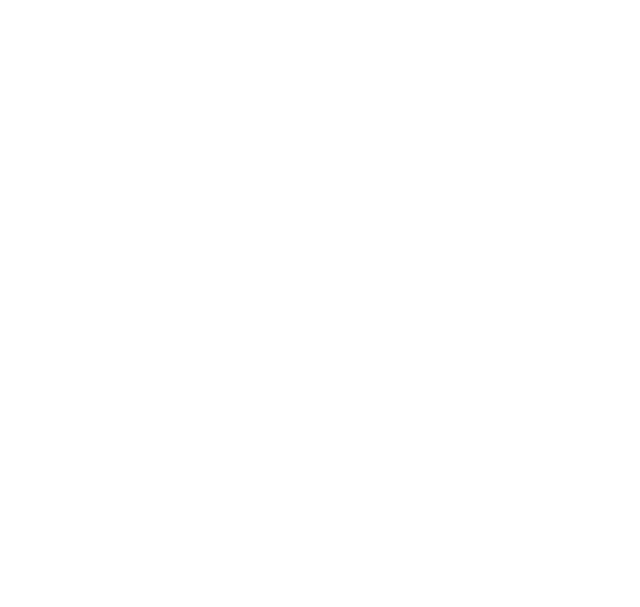
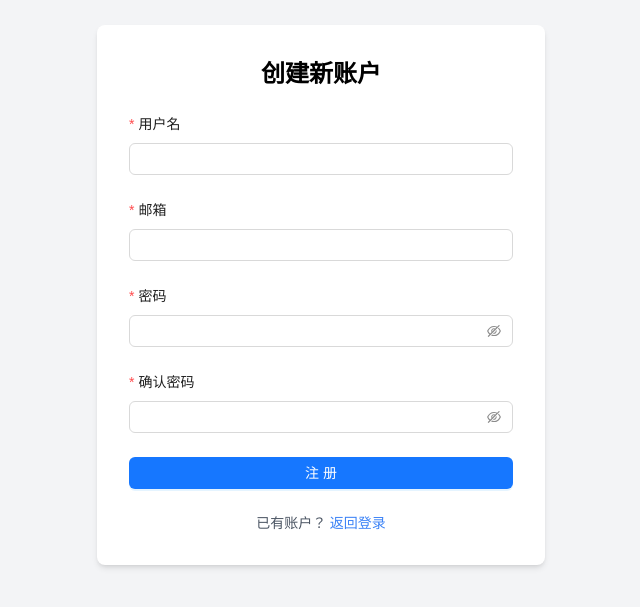
Before and after one commit to lamvyc/flowchart-frontend, a Vue app: page /register in a window 1280 px wide. Before the commit this address had no page. Shown: the part 105-712 px from the top of the page, without its empty margins (319-959 px from the left). Built offline with nearby package versions, Linux system fonts and the light colour scheme.

Commit message:
完成注册,稳固地基

```diff
--- a/src/api/auth.ts
+++ b/src/api/auth.ts
@@ -11,11 +11,17 @@
   token_type: string;
 }
 
+export interface RegisterData {
+  username: string;
+  password: string;
+  email: string;
+}
+
 /**
  * 用户注册 API
  * @param data {username, password}
  */
-export function register(data: unknown): Promise<User> {
+export function register(data: RegisterData): Promise<User> {
   return service({
     url: '/auth/register',
     method: 'post',
--- a/src/components/HelloWorld.vue
+++ /dev/null
@@ -1,38 +0,0 @@
-<script setup lang="ts">
-import { ref } from 'vue';
-
-defineProps<{ msg: string }>();
-
-const count = ref(0);
-</script>
-
-<template>
-  <h1>{{ msg }}</h1>
-
-  <div class="card">
-    <button type="button" @click="count++">count is {{ count }}</button>
-    <p>
-      Edit
-      <code>components/HelloWorld.vue</code> to test HMR
-    </p>
-  </div>
-
-  <p>
-    Check out
-    <a href="https://vuejs.org/guide/quick-start.html#local" target="_blank">create-vue</a>, the
-    official Vue + Vite starter
-  </p>
-  <p>
-    Learn more about IDE Support for Vue in the
-    <a href="https://vuejs.org/guide/scaling-up/tooling.html#ide-support" target="_blank"
-      >Vue Docs Scaling up Guide</a
-    >.
-  </p>
-  <p class="read-the-docs">Click on the Vite and Vue logos to learn more</p>
-</template>
-
-<style scoped>
-.read-the-docs {
-  color: #888;
-}
-</style>
--- a/src/router/index.ts
+++ b/src/router/index.ts
@@ -7,7 +7,12 @@
     path: '/login',
     name: 'Login',
     // 稍后我们会创建这个视图组件
-    component: () => import('@/views/LoginView.tsx'),
+    component: () => import('@/views/LoginView.vue'),
+  },
+  {
+    path: '/register',
+    name: 'Register',
+    component: () => import('@/views/RegisterView.vue'),
   },
   {
     path: '/',
@@ -27,7 +32,7 @@
 });
 
 // --- 全局前置守卫 (Navigation Guard) ---
-router.beforeEach(async (to, from, next) => {
+router.beforeEach(async (to, _, next) => {
   const authStore = useAuthStore();
 
   // 1. 检查路由是否需要认证
--- a/src/views/DashboardView.vue
+++ b/src/views/DashboardView.vue
@@ -1,4 +1,3 @@
-<!-- src/views/DashboardView.vue -->
 <template>
   <div class="p-8">
     <h1 class="text-3xl font-bold">仪表盘</h1>
--- a/src/views/LoginView.tsx
+++ /dev/null
@@ -1,84 +0,0 @@
-/* eslint-disable @typescript-eslint/no-explicit-any */
-import { defineComponent, reactive } from 'vue';
-import { useRouter } from 'vue-router';
-import { Form, Input, Button, message } from 'ant-design-vue';
-import { useAuthStore } from '@/store/auth';
-
-export default defineComponent({
-  name: 'LoginView',
-  setup() {
-    const authStore = useAuthStore();
-    const router = useRouter();
-
-    // 创建响应式的表单数据对象
-    const formState = reactive({
-      username: '',
-      password: '',
-    });
-
-    // 登录按钮的加载状态
-    const loading = reactive({
-      value: false,
-    });
-
-    /**
-     * 表单提交成功后的处理函数
-     */
-    const onFinish = async (values: any) => {
-      console.log('表单提交:', values);
-      loading.value = true;
-
-      try {
-        // 创建 FormData
-        const formData = new FormData();
-        formData.append('username', formState.username);
-        formData.append('password', formState.password);
-
-        // 调用 store 中的 login action
-        await authStore.login(formData);
-
-        message.success('登录成功！');
-
-        // 登录成功后，跳转到仪表盘页面
-        router.push({ name: 'Dashboard' });
-      } catch (error) {
-        console.error('登录失败:', error);
-        // 错误消息已在 api/request.ts 中全局处理，这里无需重复提示
-      } finally {
-        loading.value = false;
-      }
-    };
-
-    // setup 函数返回一个渲染函数
-    return () => (
-      <div class="min-h-screen flex items-center justify-center bg-gray-100">
-        <div class="w-full max-w-md p-8 bg-white rounded-lg shadow-md">
-          <h1 class="text-2xl font-bold text-center mb-6">用户登录</h1>
-          <Form model={formState} onFinish={onFinish} layout="vertical">
-            <Form.Item
-              label="用户名"
-              name="username"
-              rules={[{ required: true, message: '请输入用户名！' }]}
-            >
-              <Input v-model:value={formState.username} />
-            </Form.Item>
-
-            <Form.Item
-              label="密码"
-              name="password"
-              rules={[{ required: true, message: '请输入密码！' }]}
-            >
-              <Input.Password v-model:value={formState.password} />
-            </Form.Item>
-
-            <Form.Item>
-              <Button type="primary" htmlType="submit" loading={loading.value} class="w-full">
-                登 录
-              </Button>
-            </Form.Item>
-          </Form>
-        </div>
-      </div>
-    );
-  },
-});
--- /dev/null
+++ b/src/views/LoginView.vue
@@ -0,0 +1,76 @@
+<!-- src/views/LoginView.vue -->
+<template>
+  <div class="min-h-screen flex items-center justify-center bg-gray-100">
+    <div class="w-full max-w-md p-8 bg-white rounded-lg shadow-md">
+      <h1 class="text-2xl font-bold text-center mb-6">用户登录</h1>
+      <a-form :model="formState" layout="vertical" @finish="onFinish">
+        <a-form-item
+          label="用户名"
+          name="username"
+          :rules="[{ required: true, message: '请输入用户名！' }]"
+        >
+          <a-input v-model:value="formState.username" />
+        </a-form-item>
+
+        <a-form-item
+          label="密码"
+          name="password"
+          :rules="[{ required: true, message: '请输入密码！' }]"
+        >
+          <a-input-password v-model:value="formState.password" />
+        </a-form-item>
+
+        <a-form-item>
+          <a-button type="primary" html-type="submit" :loading="loading" class="w-full">
+            登 录
+          </a-button>
+        </a-form-item>
+      </a-form>
+      <div class="text-center text-sm text-gray-600 mt-4">
+        还没有账户？
+        <router-link :to="{ name: 'Register' }" class="text-blue-500 hover:underline">
+          立即注册
+        </router-link>
+      </div>
+    </div>
+  </div>
+</template>
+
+<script setup lang="ts">
+// 👈 不再需要 lang="tsx"
+import { reactive, ref } from 'vue';
+import { useRouter } from 'vue-router';
+import { Form, Input, Button, message } from 'ant-design-vue';
+import { useAuthStore } from '@/store/auth';
+
+const AForm = Form;
+const AFormItem = Form.Item;
+const AInput = Input;
+const AInputPassword = Input.Password;
+const AButton = Button;
+
+const authStore = useAuthStore();
+const router = useRouter();
+const formState = reactive({
+  username: '',
+  password: '',
+});
+const loading = ref(false);
+
+const onFinish = async () => {
+  loading.value = true;
+  try {
+    const formData = new FormData();
+    formData.append('username', formState.username);
+    formData.append('password', formState.password);
+
+    await authStore.login(formData);
+    message.success('登录成功！');
+    router.push({ name: 'Dashboard' });
+  } catch (error) {
+    console.error('登录失败:', error);
+  } finally {
+    loading.value = false;
+  }
+};
+</script>
--- /dev/null
+++ b/src/views/RegisterView.vue
@@ -0,0 +1,105 @@
+<template>
+  <div class="min-h-screen flex items-center justify-center bg-gray-100">
+    <div class="w-full max-w-md p-8 bg-white rounded-lg shadow-md">
+      <h1 class="text-2xl font-bold text-center mb-6">创建新账户</h1>
+      <a-form :model="formState" layout="vertical" @finish="onFinish">
+        <a-form-item
+          label="用户名"
+          name="username"
+          :rules="[{ required: true, message: '请输入用户名！' }]"
+        >
+          <a-input v-model:value="formState.username" />
+        </a-form-item>
+
+        <a-form-item
+          label="邮箱"
+          name="email"
+          :rules="[
+            { required: true, message: '请输入邮箱！' },
+            { type: 'email', message: '请输入有效的邮箱地址！' },
+          ]"
+        >
+          <a-input v-model:value="formState.email" />
+        </a-form-item>
+
+        <a-form-item
+          label="密码"
+          name="password"
+          has-feedback
+          :rules="[{ required: true, message: '请输入密码！' }]"
+        >
+          <a-input-password v-model:value="formState.password" />
+        </a-form-item>
+
+        <a-form-item
+          label="确认密码"
+          name="confirmPassword"
+          has-feedback
+          :dependencies="['password']"
+          :rules="[{ required: true, validator: validateConfirmPassword }]"
+        >
+          <a-input-password v-model:value="formState.confirmPassword" />
+        </a-form-item>
+
+        <a-form-item>
+          <a-button type="primary" html-type="submit" :loading="loading" class="w-full">
+            注 册
+          </a-button>
+        </a-form-item>
+      </a-form>
+      <div class="text-center text-sm text-gray-600 mt-4">
+        已有账户？
+        <router-link :to="{ name: 'Login' }" class="text-blue-500 hover:underline">
+          返回登录
+        </router-link>
+      </div>
+    </div>
+  </div>
+</template>
+<!-- eslint-disable @typescript-eslint/no-explicit-any -->
+<script setup lang="ts">
+import { reactive, ref } from 'vue';
+import { useRouter } from 'vue-router';
+import { Form, Input, Button, message } from 'ant-design-vue';
+import { register as apiRegister } from '@/api/auth';
+import type { RegisterData } from '@/api/auth';
+
+const AForm = Form;
+const AFormItem = Form.Item;
+const AInput = Input;
+const AInputPassword = Input.Password;
+const AButton = Button;
+
+const router = useRouter();
+const formState = reactive({
+  username: '',
+  password: '',
+  email: '',
+  confirmPassword: '',
+});
+const loading = ref(false);
+
+const validateConfirmPassword = async (_rule: any, value: string) => {
+  if (value === '') return Promise.reject('请再次输入密码！');
+  if (value !== formState.password) return Promise.reject('两次输入的密码不一致！');
+  return Promise.resolve();
+};
+
+const onFinish = async (values: any) => {
+  loading.value = true;
+  try {
+    const dataToSubmit: RegisterData = {
+      username: values.username,
+      password: values.password,
+      email: values.email,
+    };
+    await apiRegister(dataToSubmit);
+    message.success('注册成功！将跳转到登录页面。');
+    router.push({ name: 'Login' });
+  } catch (error) {
+    console.error('注册失败:', error);
+  } finally {
+    loading.value = false;
+  }
+};
+</script>
```
